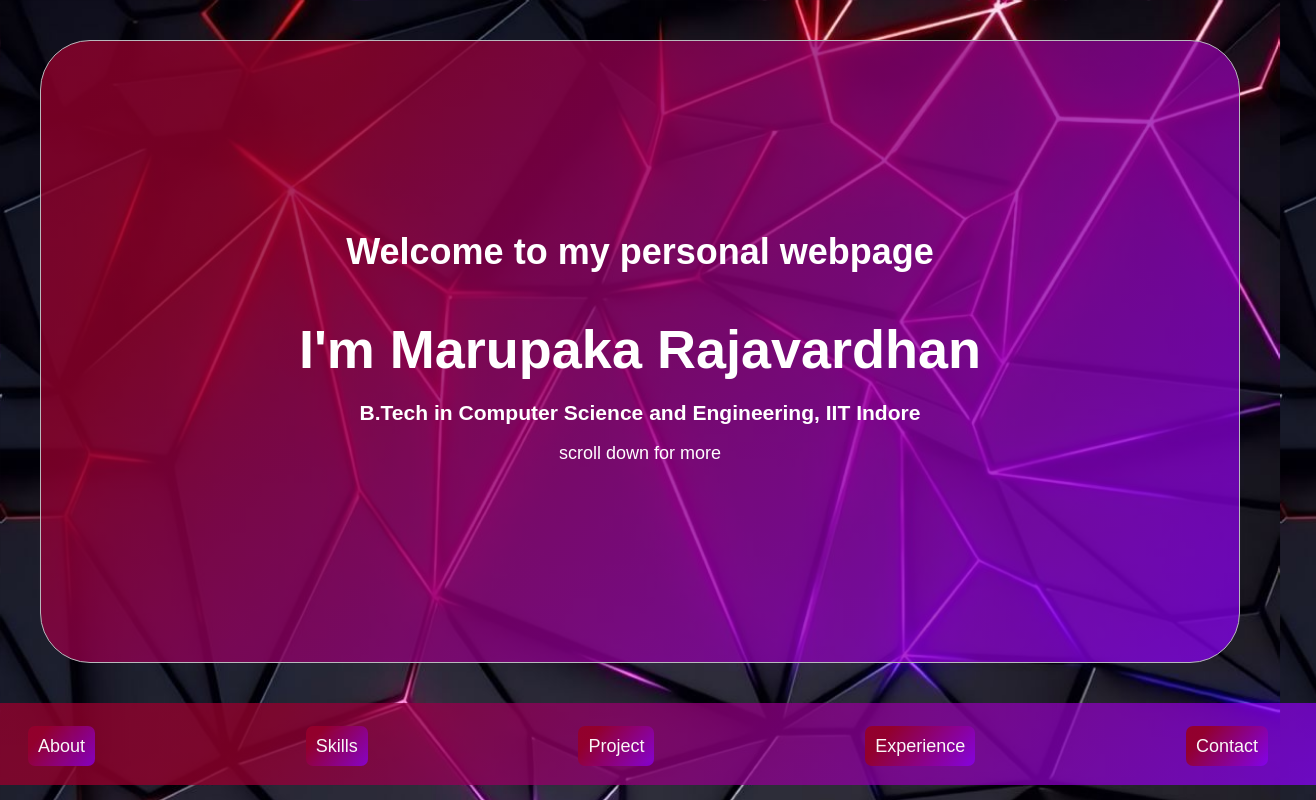
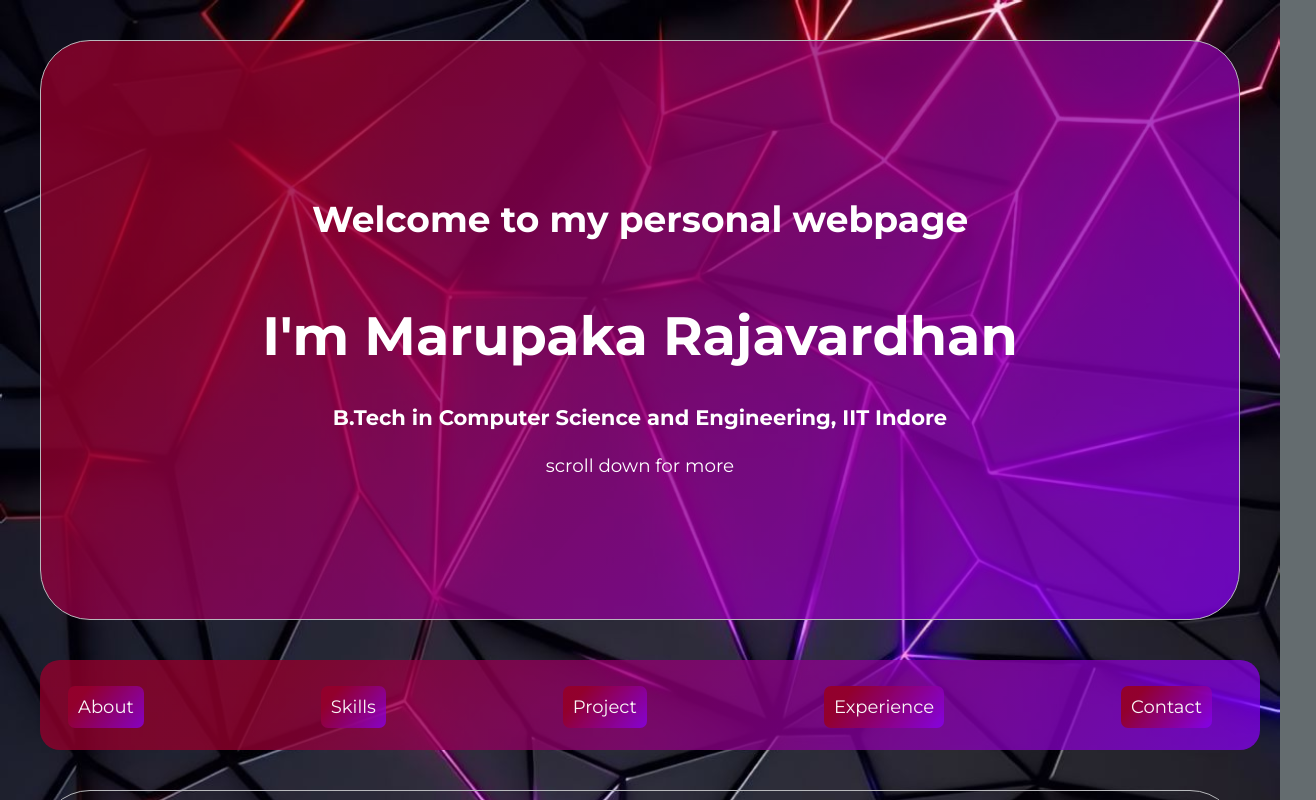
Before and after one commit to marupakaRajavardhan/Rajavardhan-Personal-Webpage, a plain HTML site: page index.html in a window 1280 px wide. Shown: the top 800 px of the page, 1316 px wide, since content can reach past the window. Drawn offline with Linux system fonts and the light colour scheme.

Commit message:
style.css

```diff
--- a/style.css
+++ b/style.css
@@ -1,7 +1,8 @@
 body {
   background-image: url("bg.jpg");
+  font-family: 'Montserrat', sans-serif;
+  line-height: 1.6;
   font-size: large;
-  font-family: Arial, sans-serif;
   background-size: cover;
   background-repeat: repeat;
   background-attachment: fixed;
@@ -19,34 +20,28 @@
   background: linear-gradient(130deg, rgba(147, 0, 44, 0.788) 20%, rgba(140, 0, 255, 0.704) 100%);
   text-align: center;
   color: #fff;
-  padding-top: 160px;
-  padding-bottom: 180px;
+  padding-top: 120px;
+  padding-bottom: 120px;
 }
 
 header {
   background: linear-gradient(130deg, rgba(147, 0, 44, 0.788) 20%, rgba(140, 0, 255, 0.704) 100%);
   padding: 1em;
   color: black;
-
-
   text-align: center;
-  /* Set the header as fixed */
-
-  width: 100%;
+  width: 92.5%;
   z-index: 1000;
-  /* Ensures the header stays on top */
-
   position: relative;
+  margin-left: 40px;
+  margin-right: 40px;
+  border-radius: 20px;
 
 }
 
 header.sticky {
   position: fixed;
-  /* Change to fixed when scrolling */
   top: 0;
-
 }
-
 
 nav ul {
   list-style: none;
@@ -85,10 +80,10 @@
   padding-top: 80px;
 }
 
-h1,
-h2,
-h3 {
+h1,h2,h3{
   margin-bottom: 10px;
+  font-family: 'Montserrat', sans-serif;
+  font-weight: 700;
 }
 
 ul {
@@ -213,24 +208,25 @@
 html {
   scroll-behavior: smooth;
 }
+
 header {
-  transition: background-color 0.3s ease, box-shadow 0.3s ease; /* Smooth transition for background color and shadow */
+  transition: background-color 0.3s ease, box-shadow 0.3s ease;
 }
 
 header.sticky {
-  background-color: rgba(0, 0, 0, 0.8); /* Change color when sticky */
-  box-shadow: 0 4px 10px rgba(0, 0, 0, 0.3); /* Add shadow */
+  background-color: rgba(0, 0, 0, 0.8);
+  box-shadow: 0 4px 10px rgba(0, 0, 0, 0.3);
 }
 
-/* Zoom-in effect for sections */
 section {
-  transform: scale(0.9); /* Start slightly zoomed out */
-  opacity: 0; /* Start hidden */
+  transform: scale(0.9);
+  opacity: 0;
   transition: transform 0.5s ease, opacity 0.5s ease;
 }
-#hero{
-  opacity : initial;
+#hero {
+ opacity: initial;
 }
+
 section.active {
   transform: scale(1);
   opacity: 1;
@@ -244,7 +240,6 @@
   background-position: center;
 }
 
-
 nav a {
   transition: transform 0.3s ease;
 }
@@ -252,3 +247,77 @@
 nav a:hover {
   transform: scale(1.1);
 }
+#hero h2, #hero p {
+  opacity: 0;
+  transform: translateX(-100%);
+  transition: opacity 1s ease, transform 1s ease;
+}
+
+#hero.active h2, #hero.active p {
+  opacity: 1;
+  transform: translateX(0);
+}
+#hero h1, #hero p {
+  opacity: 0;
+  transform: translateX(-100%);
+  transition: opacity 1.2s ease, transform 1.2s ease;
+}
+
+#hero.active h1, #hero.active p {
+  opacity: 1;
+  transform: translateX(0);
+}
+#hero h3, #hero p {
+  opacity: 0;
+  transform: translateX(-100%);
+  transition: opacity 1.4s ease, transform 1.4s ease;
+}
+
+#hero.active h3, #hero.active p {
+  opacity: 1;
+  transform: translateX(0);
+}
+footer {
+  text-align: center;
+  padding: 20px;
+  background-color: #f8f8f800;
+  color: #f8f0f0;
+  position: relative;
+  bottom: 0;
+  border-radius: 20px;
+  margin-left: 20px;
+  margin-right: px;
+  font-size: 140%;
+}
+@keyframes flicker {
+  0%, 100% {
+      text-shadow: 0 0 5px rgba(255, 255, 255, 0.729);
+  }
+  50% {
+      text-shadow: 0 0 20px rgb(244, 239, 239);
+  }
+}
+
+footer {
+  animation: flicker 1s infinite;
+}
+@keyframes pulse {
+  0%, 100% {
+      transform: scale(1);
+  }
+  50% {
+      transform: scale(1.05);
+  }
+}
+
+ #hero #hero-passage{
+  animation: pulse 0.7s infinite;
+}
+#hero h1 {
+  animation: fadeIn 0.5s;
+}
+
+@keyframes fadeIn {
+  from { opacity: 0; }
+  to { opacity: 1; }
+}
```
